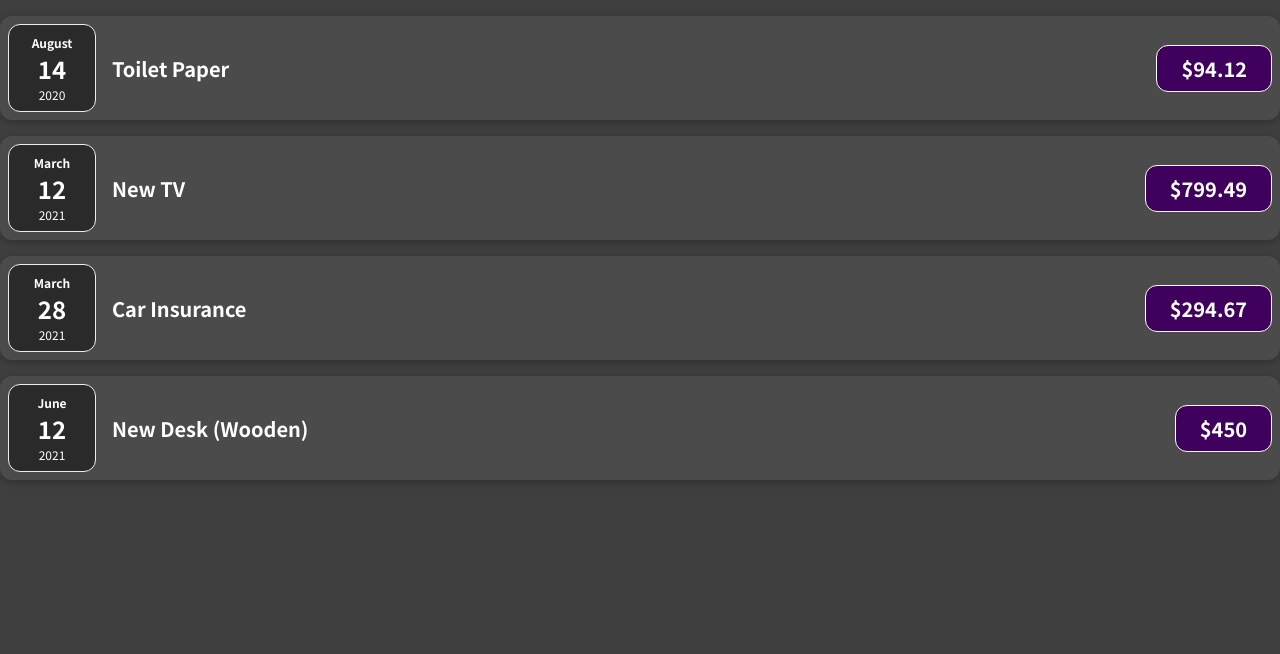
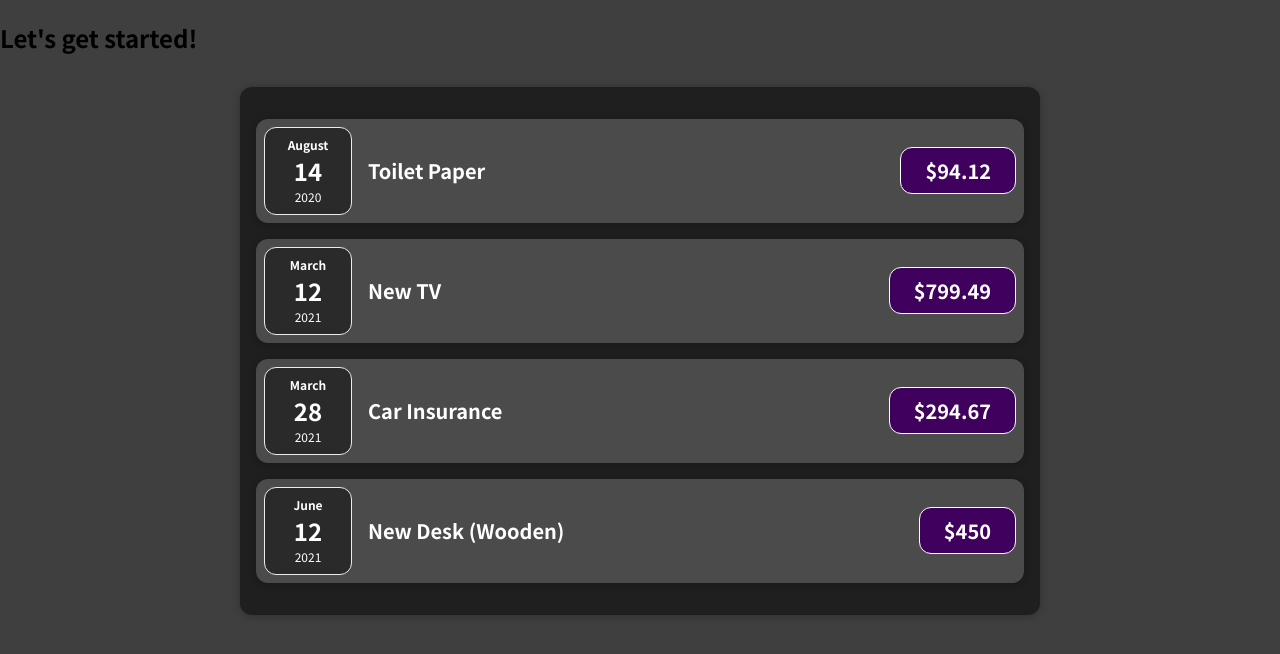
Before and after one commit to bbogomilov1/expenses-app--react, a React (Create React App) app: page / in a window 1280 px wide. Shown: the top 654 px of the page. Built offline with nearby package versions, Linux system fonts and the light colour scheme.

Commit message:
props children, jsx BTS

```diff
--- a/src/App.js
+++ b/src/App.js
@@ -1,7 +1,7 @@
-import ExpenseItem from "./components/ExpenseItem";
-import NewComponentExpenses from "./components/NewComponentExpenses";
+// import React from "react";
+import Expenses from "./components/Expenses/Expenses";
 
-function App() {
+const App = () => {
   const expenses = [
     {
       id: "e1",
@@ -24,13 +24,19 @@
     },
   ];
 
+  // return React.createElement(
+  //   "div",
+  //   {},
+  //   React.createElement("h2", {}, "Let's get started!"),
+  //   React.createElement(Expenses, { data: expenses })
+  // );
+
   return (
     <div>
-      <div>
-        <NewComponentExpenses data={expenses} />
-      </div>
+      <h2>Let's get started!</h2>
+      <Expenses data={expenses} />
     </div>
   );
-}
+};
 
 export default App;
--- a/src/components/ExpenseDate.js
+++ b/src/components/Expenses/ExpenseDate.js
@@ -1,6 +1,6 @@
 import "./ExpenseDate.css";
 
-function ExpenseDate(props) {
+const ExpenseDate = (props) => {
   const month = props.date.toLocaleString("en-US", { month: "long" });
   const day = props.date.toLocaleString("en-US", { day: "2-digit" });
   const year = props.date.getFullYear();
@@ -12,6 +12,6 @@
       <div className="expense-date__year">{year}</div>
     </div>
   );
-}
+};
 
 export default ExpenseDate;
--- a/src/components/ExpenseItem.css
+++ b/src/components/Expenses/ExpenseItem.css
@@ -2,10 +2,8 @@
   display: flex;
   justify-content: space-between;
   align-items: center;
-  box-shadow: 0 2px 8px rgba(0, 0, 0, 0.25);
   padding: 0.5rem;
   margin: 1rem 0;
-  border-radius: 12px;
   background-color: #4b4b4b;
 }
 
--- a/src/components/ExpenseItem.js
+++ b/src/components/Expenses/ExpenseItem.js
@@ -1,16 +1,17 @@
+import Card from "../UI/Card";
 import ExpenseDate from "./ExpenseDate";
 import "./ExpenseItem.css";
 
-function ExpenseItem(props) {
+const ExpenseItem = (props) => {
   return (
-    <div className="expense-item">
+    <Card className="expense-item">
       <ExpenseDate date={props.date} />
       <div className="expense-item__description">
         <h2>{props.title}</h2>
         <div className="expense-item__price">${props.amount}</div>
       </div>
-    </div>
+    </Card>
   );
-}
+};
 
 export default ExpenseItem;
--- /dev/null
+++ b/src/components/Expenses/Expenses.css
@@ -0,0 +1,6 @@
+.expenses {
+  padding: 1rem;
+  background-color: rgb(31, 31, 31);
+  margin: 2rem auto;
+  max-width: 50rem;
+}
--- a/src/components/NewComponentExpenses.js
+++ b/src/components/Expenses/Expenses.js
@@ -1,13 +1,15 @@
+import Card from "../UI/Card";
 import ExpenseItem from "./ExpenseItem";
+import "./Expenses.css";
 
-function NewComponentExpenses(props) {
+const Expenses = (props) => {
   return (
-    <div>
+    <Card className="expenses">
       {props.data.map((item) => (
         <ExpenseItem title={item.title} amount={item.amount} date={item.date} />
       ))}
-    </div>
+    </Card>
   );
-}
+};
 
-export default NewComponentExpenses;
+export default Expenses;
--- /dev/null
+++ b/src/components/UI/Card.css
@@ -0,0 +1,4 @@
+.card {
+  border-radius: 12px;
+  box-shadow: 0 1px 8px rgba(0, 0, 0, 0.25);
+}
--- /dev/null
+++ b/src/components/UI/Card.js
@@ -0,0 +1,8 @@
+import "./Card.css";
+
+const Card = (props) => {
+  const classes = "card " + props.className;
+  return <div className={classes}>{props.children}</div>;
+};
+
+export default Card;
```
Also changed, not shown: src/components/Expenses/ExpenseDate.css (renamed from src/components/ExpenseDate.css).
